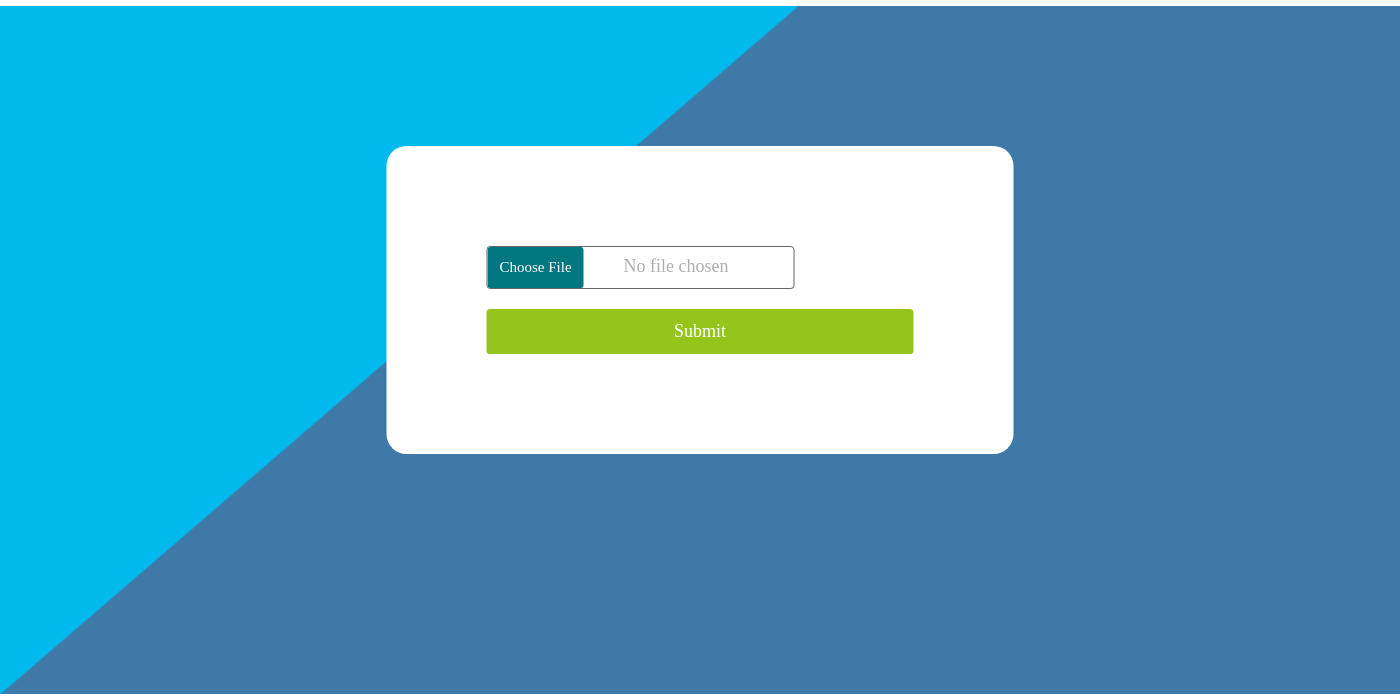
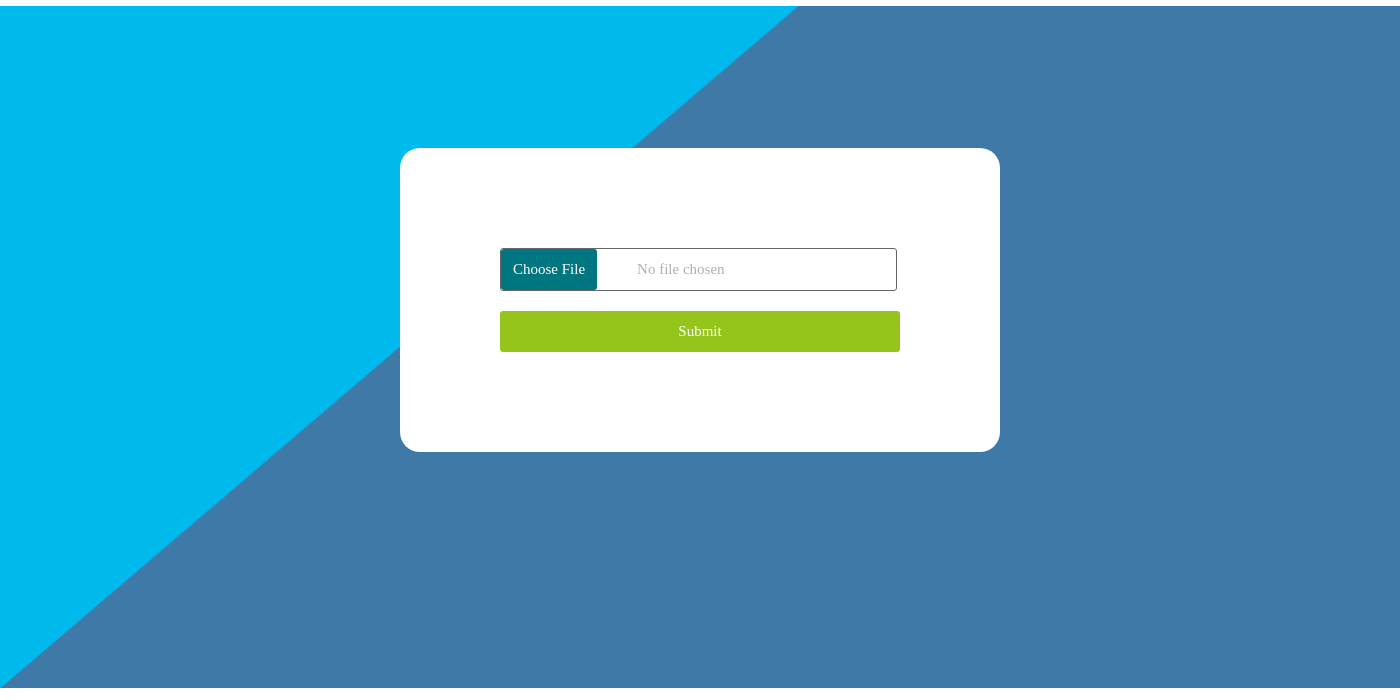
Before and after one commit to mseo39/egeek, a Django app: page /upload_file in a window 1400 px wide. Shown: the part 100-800 px from the top of the page. Run offline with Django 3.2, Linux system fonts and the light colour scheme; the visitor is signed in with stand-in values (Sample User, id 1); some web fonts are replaced.

Commit message:
main.css

```diff
--- a/egeek/data/static/css/main.css
+++ b/egeek/data/static/css/main.css
@@ -37,8 +37,9 @@ input[type=file]::file-selector-button {
   }
 
   input[type=file]{
+    width: 395px;
     font-family: 'GmarketSansMedium';
-      font-size: 18px;
+      font-size: 15px;
       color: rgb(175, 175, 175);
       border-radius: .2em;
       border: 0.5px solid #666666;
@@ -46,7 +47,7 @@ input[type=file]::file-selector-button {
 
   input[type=submit]{
     font-family: 'GmarketSansMedium';
-      width: 427px;
+      width: 400px;
     padding: 10px;
     margin-top: 20px;
     border-radius: .2em;
@@ -54,7 +55,7 @@ input[type=file]::file-selector-button {
     background-color: #95C51B;
     color: white;
     transition: 0.5s;
-    font-size: 18px;
+    font-size: 15px;
   }
 
   input[type=submit]:hover{
@@ -64,7 +65,8 @@ input[type=file]::file-selector-button {
 
   .form {
       margin-top: 6px;
-    height:86vh;
+    height:85.3vh;
+    width: 100%;
     background:
      linear-gradient(to top left,transparent 49.8%,#00BAED 50%)
       left -1px top 0
```
